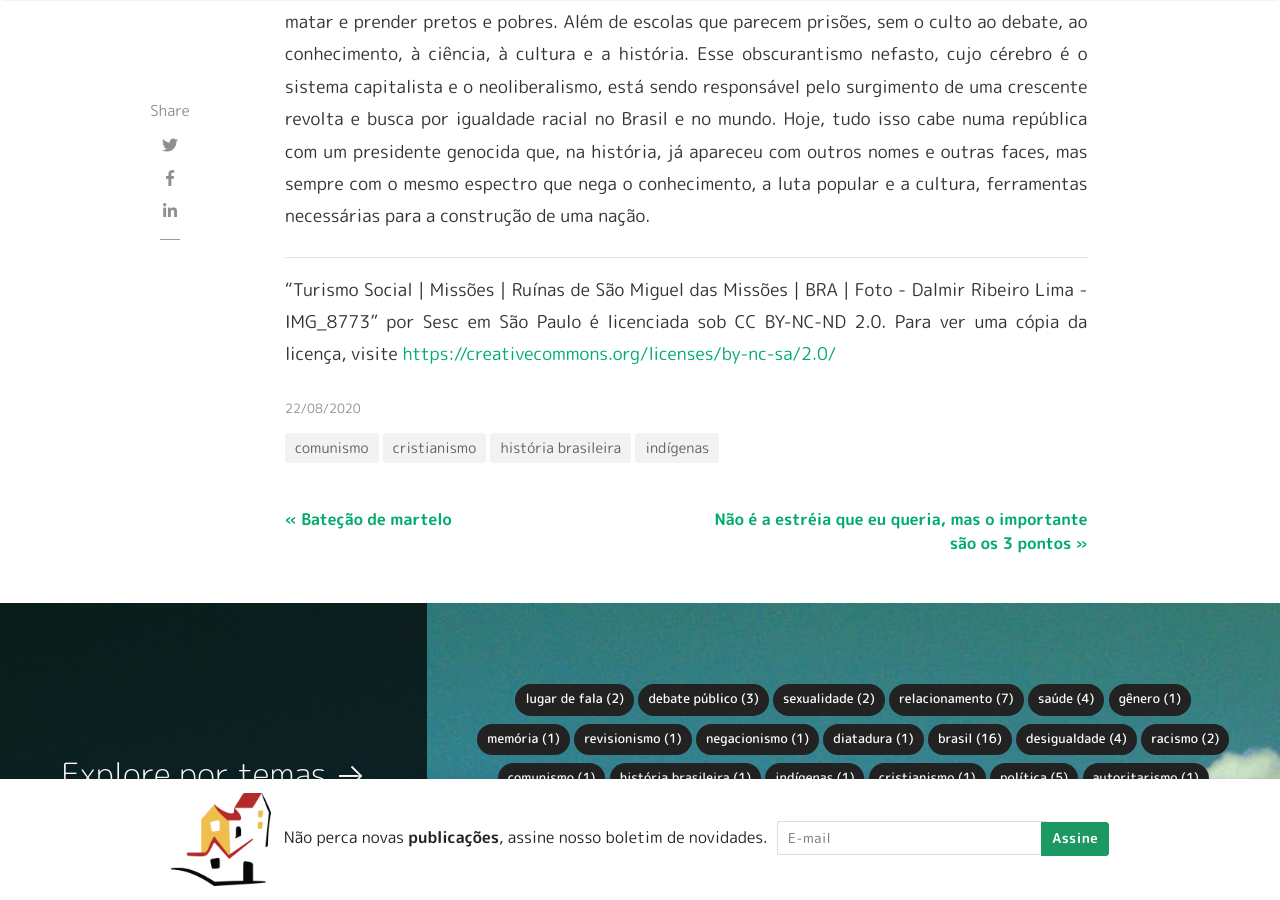
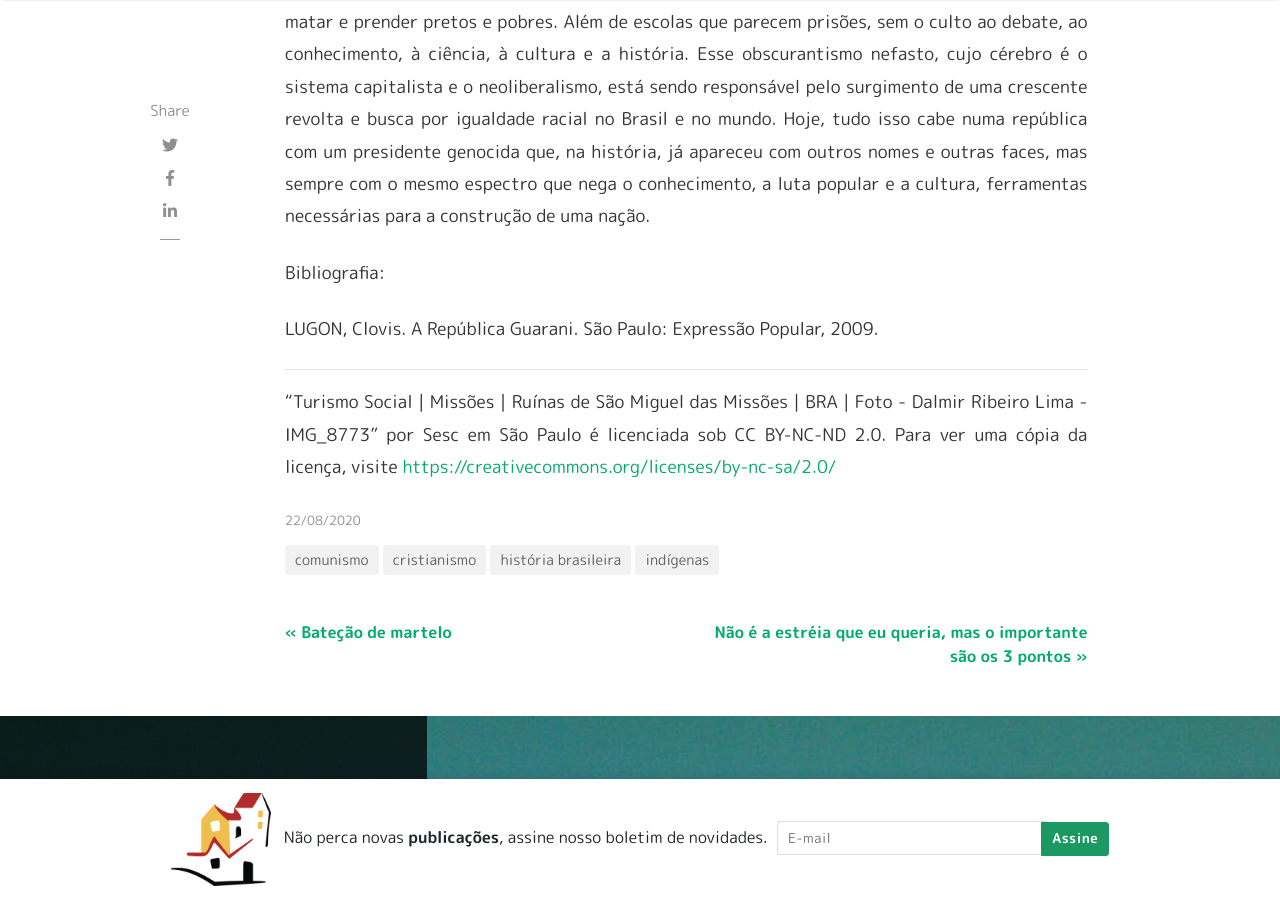
Before and after one commit to rafaelabcaffaro/republiqueta.github.io, a Jekyll site: the page built from _posts/2020-08-22-republica-guarani.md, in a window 1280 px wide and 900 px high, scrolled down 3630 px. Built offline with Jekyll 4.4.1, drawn with Linux system fonts in a browser that asks for light colours; nearby versions of some CDN libraries; some web fonts are replaced; comment, search, counter and statistics services are not loaded.

Commit message:
Update 2020-08-22-republica-guarani.md

```diff
--- a/_posts/2020-08-22-republica-guarani.md
+++ b/_posts/2020-08-22-republica-guarani.md
@@ -110,5 +110,9 @@ cabe numa república com um presidente genocida que, na história, já apareceu
 outras faces, mas sempre com o mesmo espectro que nega o conhecimento, a luta popular e a
 cultura, ferramentas necessárias para a construção de uma nação.
 
+Bibliografia:
+
+LUGON, Clovis. A República Guarani. São Paulo: Expressão Popular, 2009.
+
 ---
 "Turismo Social | Missões | Ruínas de São Miguel das Missões | BRA | Foto - Dalmir Ribeiro Lima - IMG_8773" por Sesc em São Paulo é licenciada sob CC BY-NC-ND 2.0. Para ver uma cópia da licença, visite <https://creativecommons.org/licenses/by-nc-sa/2.0/>
```
